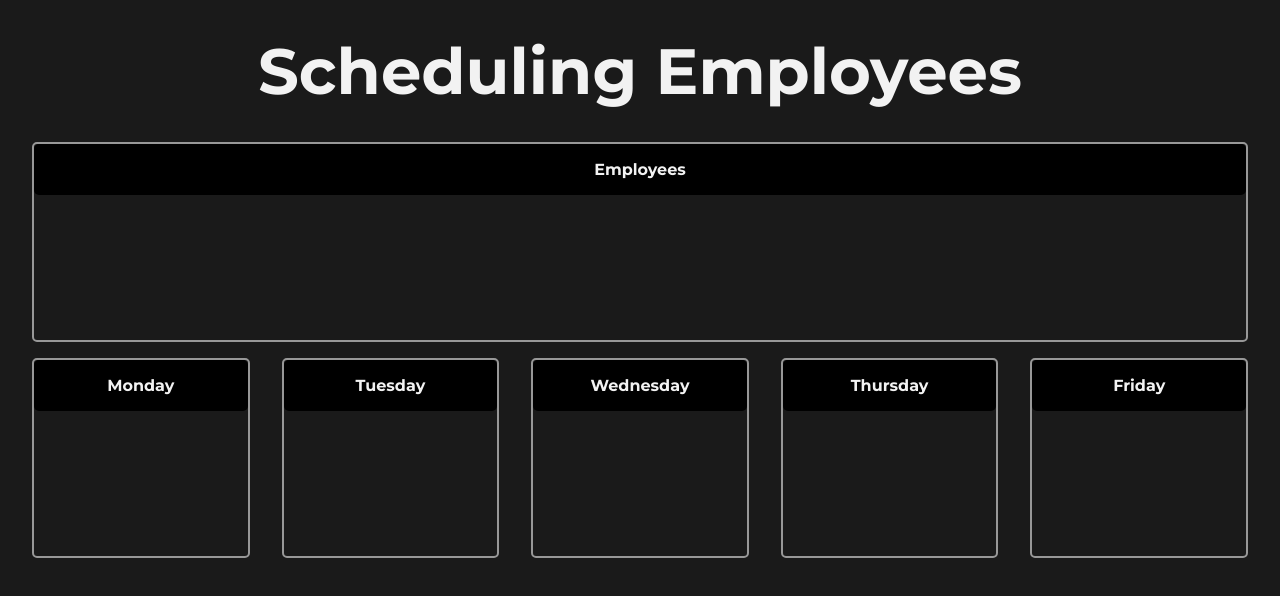
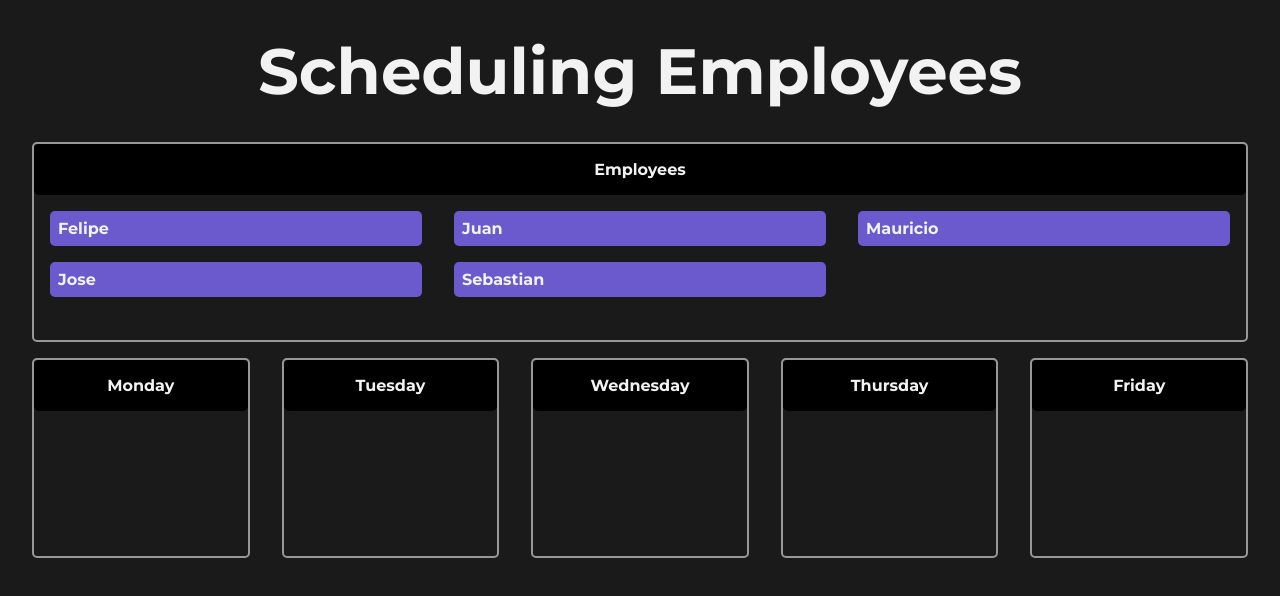
Before and after one commit to Pipeto84/employees, a React (Vite) app: page / in a window 1280 px wide. Shown: the top 596 px of the page. Built offline with nearby package versions, Linux system fonts and the light colour scheme.

Commit message:
employees list

```diff
--- a/src/components/ContainerEmployees.tsx
+++ b/src/components/ContainerEmployees.tsx
@@ -1,7 +1,20 @@
-export const ContainerEmployees = () => {
+import { Data, Date } from "../interfaces";
+import { CardItem } from "./CardItem";
+
+interface Props {
+  items: Data[];
+}
+
+export const ContainerEmployees = ({ items = [] }: Props) => {
   return (
     <div className="layout-cards">
       <p>Employees</p>
+      <div className="all">
+      {items.map(
+        (item) => "" === item.date &&
+        <CardItem data={item} key={item.id} />
+      )}
+      </div>
     </div>
   );
 };
--- a/src/components/DragAndDrop.tsx
+++ b/src/components/DragAndDrop.tsx
@@ -17,7 +17,7 @@ export const DragAndDrop = () => {
   return (
     <>
       <div className="employees">
-        <ContainerEmployees />
+        <ContainerEmployees items={employeesList}/>
       </div>
       <div className="grid">
         {dayWork.map((container) => (
--- a/src/index.css
+++ b/src/index.css
@@ -32,6 +32,10 @@ body {
   width: 100%;
   margin-bottom: 1rem;
 }
+.all {
+  display: grid;
+  grid-template-columns: repeat(3,1fr);
+}
 .grid {
   flex: 1;
   display: grid;
@@ -62,11 +66,11 @@ body {
   margin: 1rem 1rem 0 1rem;
   background-color: slateblue;
   border-radius: 5px;
-  padding: 1rem;
+  padding: .5rem;
   cursor: pointer;
   animation: fadeIn 0.3s ease-in-out;
 }
 .card-container > p {
   font-weight: bold;
-  font-size: 1.5rem;
+  font-size: 1rem;
 }
```
